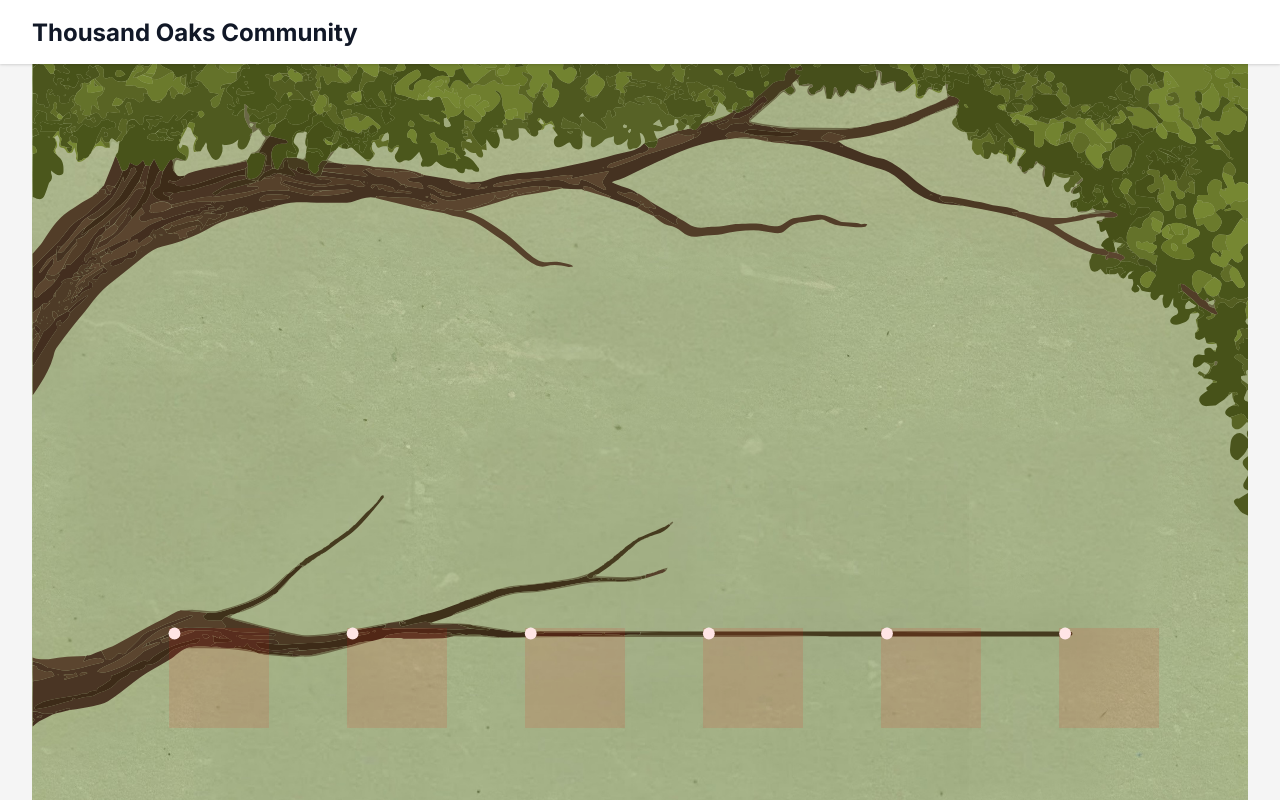
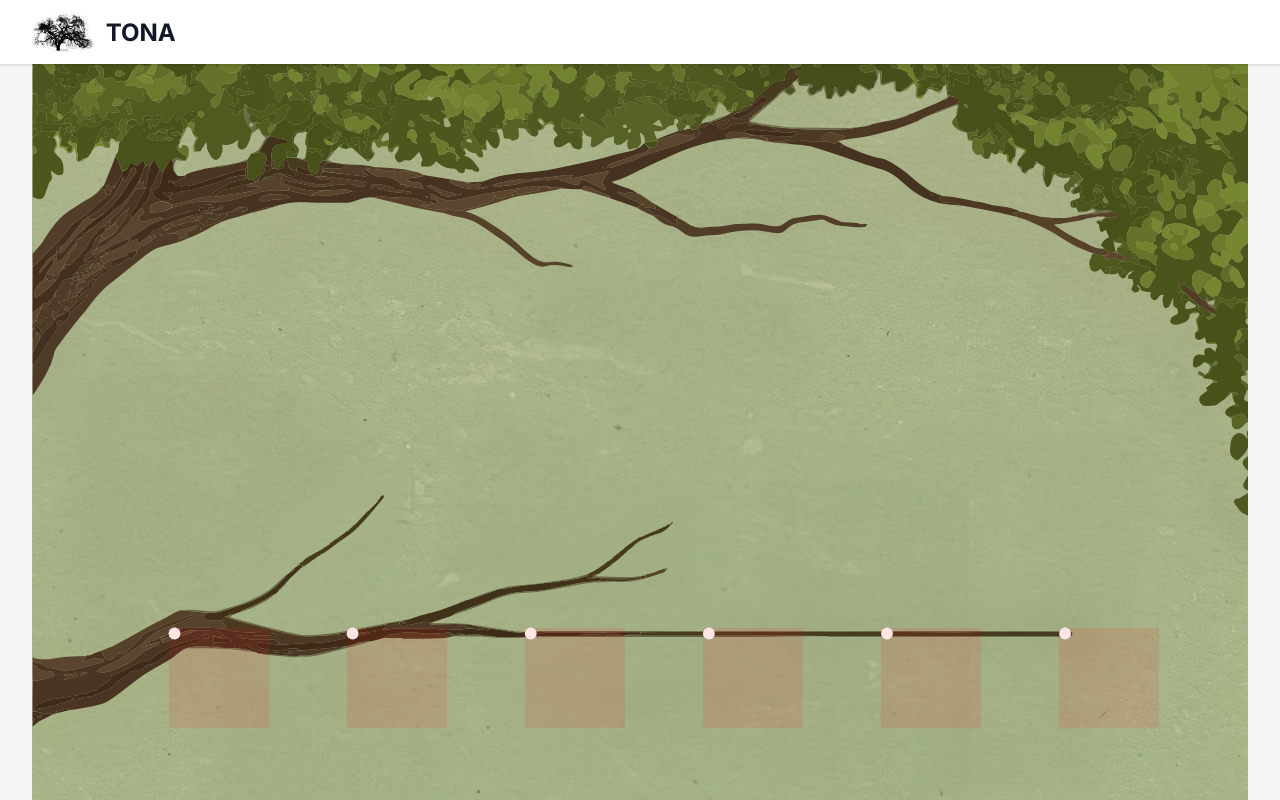
Before and after one commit to joshuaprior/tona-site, a React app: page / in a window 1280 px wide. Shown: the top 800 px of the page. Built offline with nearby package versions, Linux system fonts and the light colour scheme.

Commit message:
Add tree image to nav

```diff
--- a/src/components/nav/Nav.tsx
+++ b/src/components/nav/Nav.tsx
@@ -1,5 +1,6 @@
 import React from 'react';
 import styled from 'styled-components';
+import logoImage from '../../media/tona-tree.PNG';
 
 const NavContainer = styled.nav`
   position: fixed;
@@ -33,6 +34,12 @@ const NavContent = styled.div`
 const LogoContainer = styled.div`
   display: flex;
   align-items: center;
+  gap: 0.75rem;
+`;
+
+const LogoImage = styled.img`
+  height: 2.5rem;
+  width: auto;
 `;
 
 const LogoText = styled.h1`
@@ -46,7 +53,8 @@ const Nav: React.FC = () => {
     <NavContainer>
       <NavContent>
         <LogoContainer>
-          <LogoText>Thousand Oaks Community</LogoText>
+          <LogoImage src={logoImage} alt="TONA Logo" />
+          <LogoText>TONA</LogoText>
         </LogoContainer>
       </NavContent>
     </NavContainer>
```
Also changed, not shown: src/types/images.d.ts (+10 -0 lines), src/media/tona-tree.PNG, 1 other file (tests, documents, lock files or other folders).
